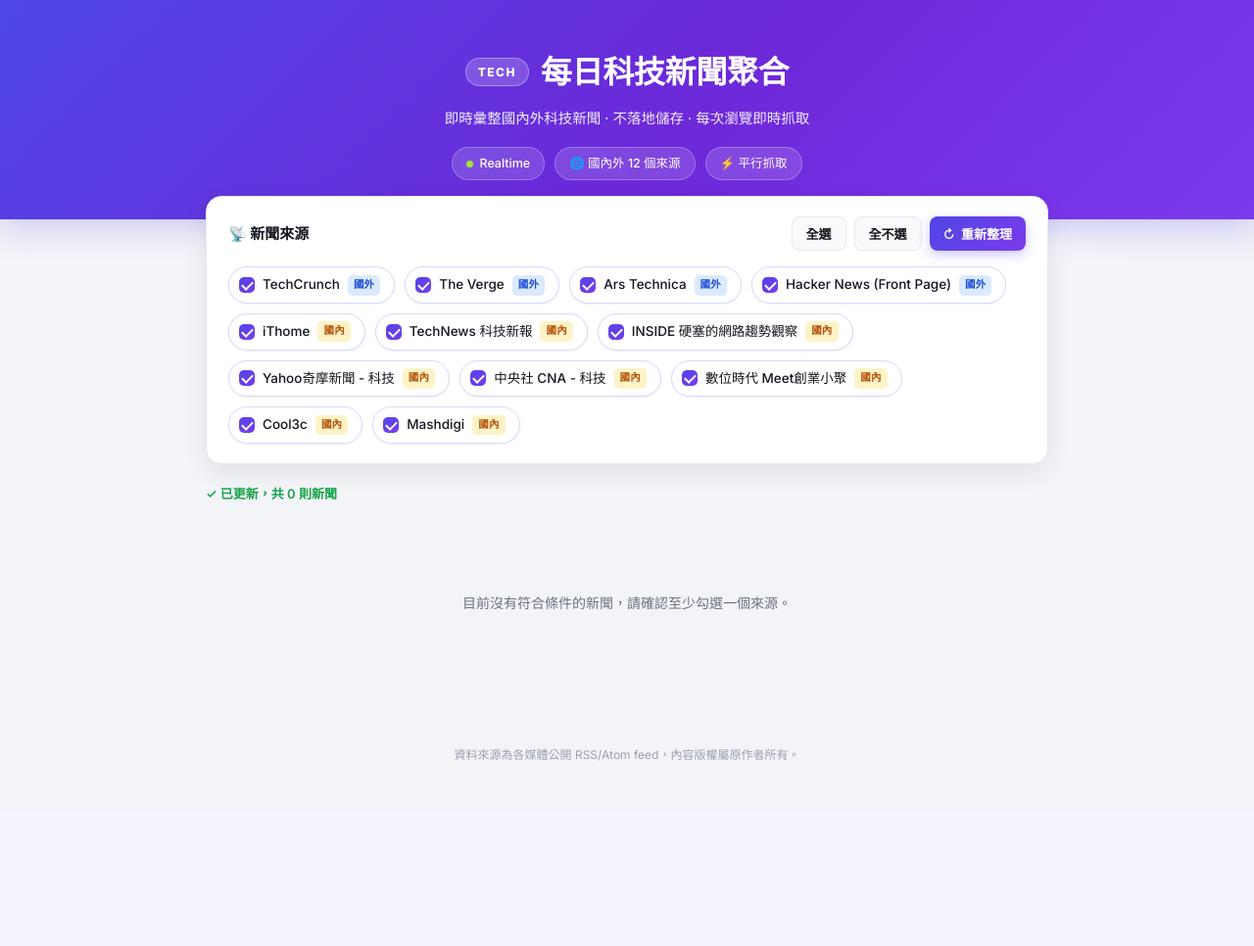
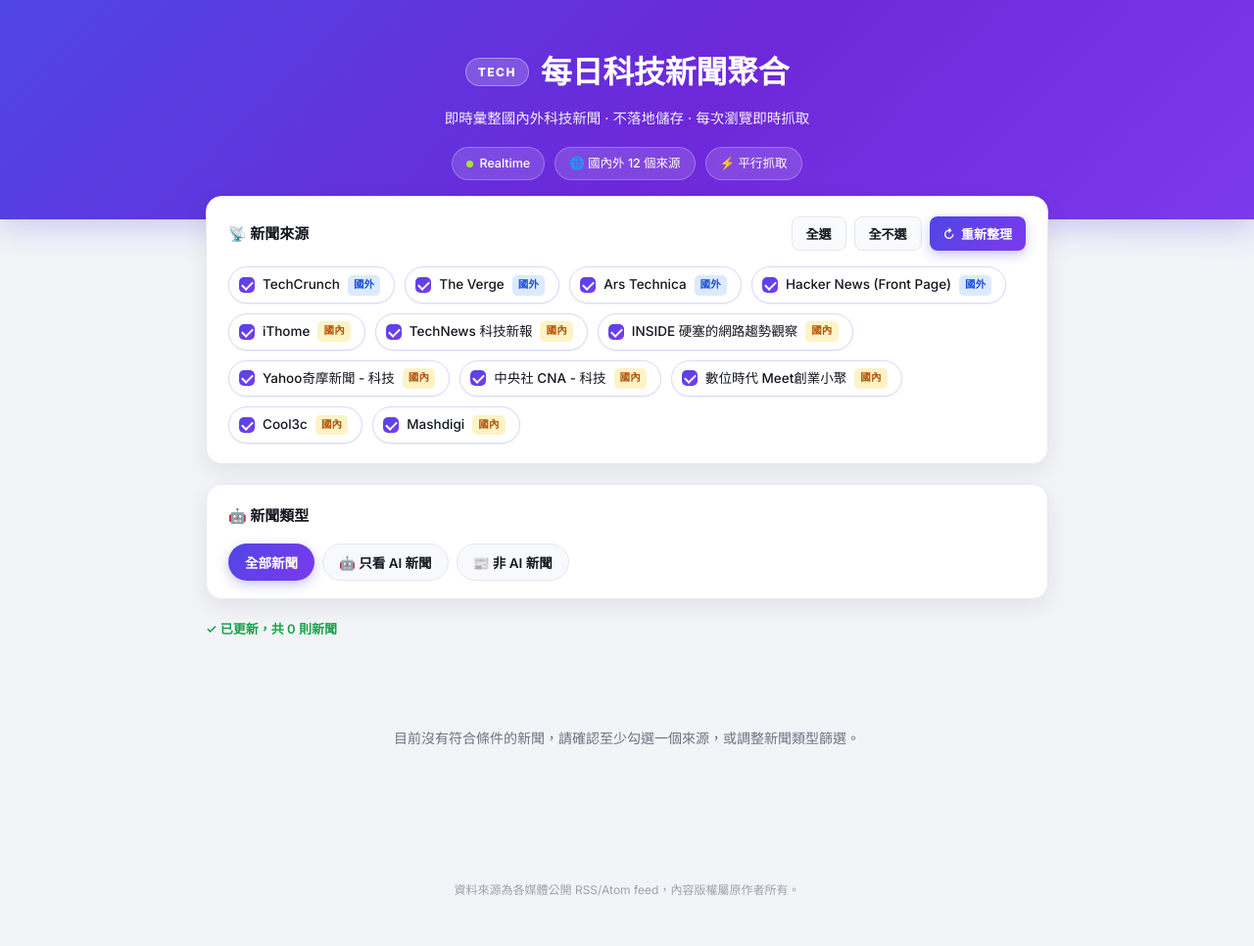
Before and after one commit to danielkimo/tech_news, a Flask app: page / in a window 1280 px wide. Shown: the whole page at 98% size. Before the commit the page ends 777 px from the top, so only its background shows below. Run offline with Flask 3, Linux system fonts and the light colour scheme; data that the repository does not hold is empty.

Commit message:
Add AI/non-AI news filter and iOS back-to-list navigation
Web app:
- services/news_service.py: add keyword-based _is_ai_related() classifier
  (English word-boundary regex + Chinese substring match), include is_ai
  field on every fetched news item.
- templates/index.html + static/app.js + static/style.css: add a category
  filter section (全部新聞 / 只看AI新聞 / 非AI新聞) that filters the
  already-fetched items client-side, plus an AI badge on matching cards.

iOS app:
- WebView.swift: expose canGoBack/goBackTrigger bindings so SwiftUI can
  drive WKWebView.goBack().
- ContentView.swift: show a floating "回到新聞列表" pill button and a
  toolbar back button whenever the WebView can navigate back, fixing the
  issue where tapping a news card (which navigates the single WebView to
  the external article, since window.open() is blocked without a
  WKUIDelegate) left users stranded with no way back except a hidden
  swipe gesture.

Update README.md and ios/README.md to document both features.

Co-authored-by: Copilot App <223556219+Copilot@users.noreply.github.com>

```diff
--- a/services/news_service.py
+++ b/services/news_service.py
@@ -39,9 +39,41 @@ SUMMARY_MAX_LENGTH = 200
 
 _HTML_TAG_RE = re.compile(r"<[^>]+>")
 
+# AI 相關關鍵字（英文用 \b 詞界避免誤判，例如 "AI" 不會誤中 "AIR"、"MAIN"）。
+# 中文關鍵字不需要詞界，直接子字串比對即可。
+_AI_KEYWORDS_EN = [
+    "ai", "a.i.", "artificial intelligence", "machine learning", "deep learning",
+    "neural network", "llm", "large language model", "generative ai",
+    "genai", "chatgpt", "openai", "anthropic", "claude", "gemini", "copilot",
+    "midjourney", "stable diffusion", "sora", "nvidia ai", "agentic",
+]
+_AI_KEYWORDS_ZH = [
+    "人工智慧", "人工智能", "機器學習", "深度學習", "神經網路", "神经网络",
+    "大型語言模型", "大语言模型", "生成式ai", "生成式人工智慧", "生成式人工智能",
+    "自然語言處理", "自然语言处理", "聊天機器人", "聊天机器人",
+]
+_AI_KEYWORD_RE = re.compile(
+    r"\b(" + "|".join(re.escape(k) for k in _AI_KEYWORDS_EN) + r")\b",
+    re.IGNORECASE,
+)
+
 # {source_id: {"items": [...], "fetched_at": float, "error": str | None}}
 _cache: dict = {}
 _cache_lock = Lock()
+
+
+def _is_ai_related(title: str, summary: str) -> bool:
+    """依標題與摘要的關鍵字，粗略判斷這則新聞是否與 AI 相關。
+
+    這是簡單的關鍵字比對，不是語意分類，目的是提供「AI 新聞 / 非AI新聞」
+    篩選功能的合理近似值，未來若需要更準確的分類，可以在這裡改接
+    語意分類模型或 LLM API。
+    """
+    text = f"{title} {summary}"
+    if _AI_KEYWORD_RE.search(text):
+        return True
+    lowered = text.lower()
+    return any(keyword in lowered for keyword in _AI_KEYWORDS_ZH)
 
 
 def _strip_html(raw_html: str) -> str:
@@ -86,6 +118,7 @@ def _fetch_single_source(source: dict) -> dict:
                     "published": published,
                     "source_id": source_id,
                     "source_name": source["name"],
+                    "is_ai": _is_ai_related(title, summary),
                 }
             )
 
--- a/static/app.js
+++ b/static/app.js
@@ -7,6 +7,13 @@ const statusBarEl = document.getElementById("status-bar");
 const refreshBtn = document.getElementById("refresh");
 const selectAllBtn = document.getElementById("select-all");
 const selectNoneBtn = document.getElementById("select-none");
+const categoryBtns = document.querySelectorAll(".category-btn");
+
+// 目前抓取到的完整新聞清單（未套用 AI 篩選前），切換 AI 篩選時直接用這份
+// 資料重新渲染，不需要重打 API。
+let lastFetchedItems = [];
+// "all" | "ai" | "non-ai"
+let currentAiFilter = "all";
 
 function getSelectedSourceIds() {
     return Array.from(document.querySelectorAll(".source-input:checked")).map(
@@ -33,22 +40,29 @@ function formatPublished(raw) {
     return date.toLocaleString("zh-TW", { hour12: false });
 }
 
+function filterByAiCategory(items) {
+    if (currentAiFilter === "ai") return items.filter((item) => item.is_ai);
+    if (currentAiFilter === "non-ai") return items.filter((item) => !item.is_ai);
+    return items;
+}
+
 function renderNews(items) {
     if (!items.length) {
-        newsListEl.innerHTML = '<p class="empty">目前沒有符合條件的新聞，請確認至少勾選一個來源。</p>';
+        newsListEl.innerHTML = '<p class="empty">目前沒有符合條件的新聞，請確認至少勾選一個來源，或調整新聞類型篩選。</p>';
         return;
     }
 
     newsListEl.innerHTML = items
         .map(
             (item) => `
-        <article class="news-card" data-link="${escapeHtml(item.link)}" tabindex="0" role="link">
+        <article class="news-card" data-link="${escapeHtml(item.link)}" data-ai="${item.is_ai ? "true" : "false"}" tabindex="0" role="link">
             <h2><a href="${escapeHtml(item.link)}" target="_blank" rel="noopener noreferrer">${escapeHtml(
                 item.title
             )}</a></h2>
             <div class="news-meta">
                 <span class="news-source">${escapeHtml(item.source_name)}</span>
                 <span class="news-time">${escapeHtml(formatPublished(item.published))}</span>
+                ${item.is_ai ? '<span class="ai-badge">🤖 AI</span>' : ""}
             </div>
             <p class="news-summary">${escapeHtml(item.summary)}</p>
             <span class="news-read-more">閱讀原文 ↗</span>
@@ -101,6 +115,7 @@ function renderStatus(sources) {
 async function loadNews() {
     const selectedIds = getSelectedSourceIds();
     if (!selectedIds.length) {
+        lastFetchedItems = [];
         renderNews([]);
         statusBarEl.textContent = "";
         return;
@@ -122,7 +137,8 @@ async function loadNews() {
             throw new Error(`HTTP ${response.status}`);
         }
         const data = await response.json();
-        renderNews(data.items);
+        lastFetchedItems = data.items;
+        renderNews(filterByAiCategory(lastFetchedItems));
         renderStatus(data.sources);
     } catch (err) {
         newsListEl.innerHTML = `<p class="empty">載入新聞失敗，請稍後再試。(${escapeHtml(err.message)})</p>`;
@@ -145,4 +161,12 @@ selectNoneBtn.addEventListener("click", () => {
 
 refreshBtn.addEventListener("click", loadNews);
 
+categoryBtns.forEach((btn) => {
+    btn.addEventListener("click", () => {
+        currentAiFilter = btn.dataset.aiFilter;
+        categoryBtns.forEach((b) => b.classList.toggle("is-active", b === btn));
+        renderNews(filterByAiCategory(lastFetchedItems));
+    });
+});
+
 loadNews();
--- a/static/style.css
+++ b/static/style.css
@@ -312,6 +312,42 @@ main {
     background: #dbeafe;
 }
 
+/* ---------- Category (AI/non-AI) toggle ---------- */
+.filters-category {
+    padding-bottom: 18px;
+}
+
+.category-toggle {
+    display: flex;
+    flex-wrap: wrap;
+    gap: 8px;
+}
+
+.category-btn {
+    border: 1.5px solid var(--border);
+    background: #f8f9fc;
+    color: var(--text);
+    border-radius: 999px;
+    padding: 8px 16px;
+    font-size: 13.5px;
+    font-weight: 600;
+    font-family: inherit;
+    cursor: pointer;
+    transition: all 0.15s ease;
+}
+
+.category-btn:hover {
+    border-color: #c7d2fe;
+    background: var(--accent-soft);
+}
+
+.category-btn.is-active {
+    background: linear-gradient(135deg, var(--accent), var(--accent-2));
+    color: white;
+    border-color: transparent;
+    box-shadow: 0 4px 12px rgba(79, 70, 229, 0.3);
+}
+
 /* ---------- Status bar ---------- */
 .status-bar {
     font-size: 13px;
@@ -420,6 +456,15 @@ main {
     font-size: 11.5px;
 }
 
+.ai-badge {
+    font-weight: 700;
+    color: #7c3aed;
+    background: #ede9fe;
+    border-radius: 999px;
+    padding: 2px 10px;
+    font-size: 11.5px;
+}
+
 .news-summary {
     font-size: 13.5px;
     color: #4b5261;
--- a/templates/index.html
+++ b/templates/index.html
@@ -55,6 +55,17 @@
             </div>
         </section>
 
+        <section class="filters filters-category" aria-label="新聞類型篩選">
+            <div class="filters-header">
+                <span class="filters-title">🤖 新聞類型</span>
+            </div>
+            <div class="category-toggle" role="group" aria-label="AI 新聞篩選">
+                <button type="button" class="category-btn is-active" data-ai-filter="all">全部新聞</button>
+                <button type="button" class="category-btn" data-ai-filter="ai">🤖 只看 AI 新聞</button>
+                <button type="button" class="category-btn" data-ai-filter="non-ai">📰 非 AI 新聞</button>
+            </div>
+        </section>
+
         <section id="status-bar" class="status-bar" aria-live="polite"></section>
 
         <section id="news-list" class="news-list">
```
Also changed, not shown: README.md, ios/README.md, 2 other files.
